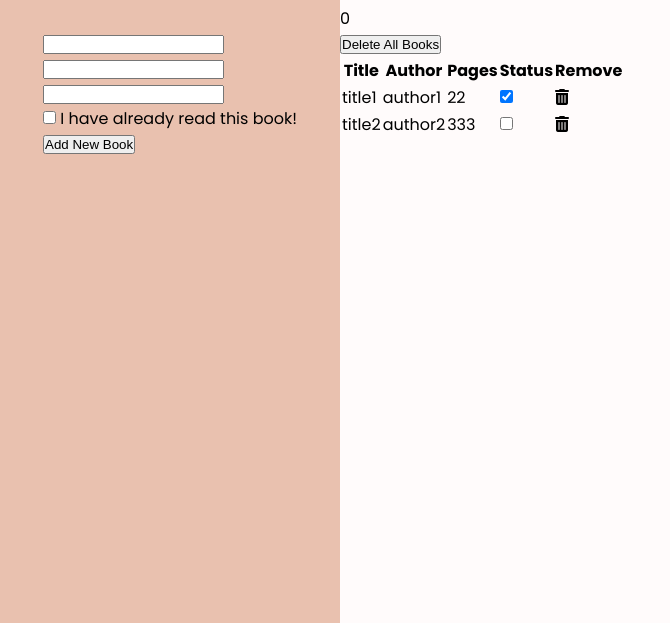
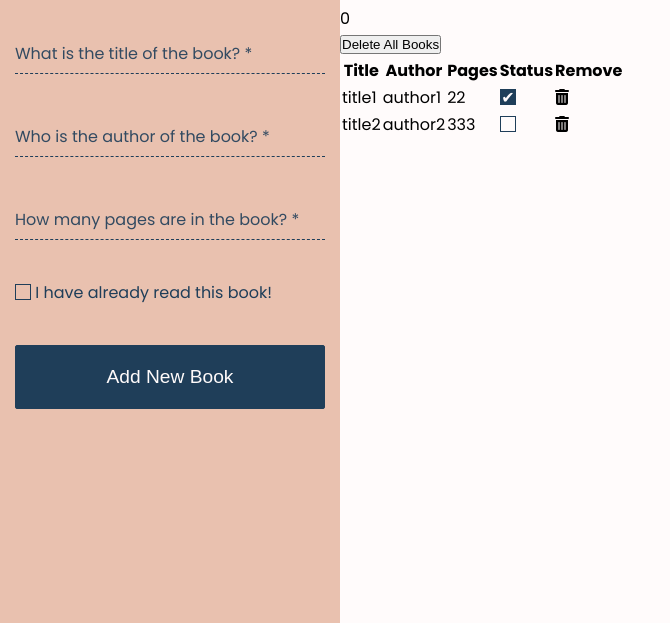
Before and after one commit to ahmeducf/library, a website: page src/index.html in a window 1280 px wide. Shown: the part 119-742 px from the top of the page, without its empty margins (0-670 px from the left). Drawn offline with Linux system fonts and the light colour scheme.

Commit message:
Set up form layout
- Add styles for form widgets.

- Disable auto-complete for text input widgets.

- Add transitioned placeholder for text and number inputs.

- Change checkbox input default Styles.

- change border-radius CSS variable.

- Add basic client-side form validation using CSS.

```diff
--- a/src/index.html
+++ b/src/index.html
@@ -74,17 +74,20 @@
           <legend>Book Details</legend>
 
           <div class="input-text">
-            <input type="text" name="title" id="title" />
+            <input type="text" name="title" id="title" autocomplete="off" required />
+            <span class="placeholder">What is the title of the book? *</span>
             <label for="title">Book Title</label>
           </div>
 
           <div class="input-text">
-            <input type="text" name="author" id="author" />
+            <input type="text" name="author" id="author" autocomplete="off" required />
+            <span class="placeholder">Who is the author of the book? *</span>
             <label for="author">Book Author</label>
           </div>
 
           <div class="input-number">
-            <input type="number" name="pages" id="pages" />
+            <input type="number" name="pages" id="pages" required min="1" />
+            <span class="placeholder">How many pages are in the book? *</span>
             <label for="pages">Number of Pages</label>
           </div>
 
--- a/src/style.css
+++ b/src/style.css
@@ -16,7 +16,7 @@
   --red: #d05050;
   --dark-red: #be3e3e;
 
-  --border-radius: 8px;
+  --border-radius: 2px;
 
   --spacing-xs: 5px;
   --spacing-sm: 10px;
@@ -39,6 +39,13 @@ html {
   box-sizing: inherit;
   padding: 0;
   margin: 0;
+}
+
+input,
+input:focus button,
+button:focus {
+  appearance: none;
+  outline: none;
 }
 
 body {
@@ -79,13 +86,56 @@ main {
 /* Sidebar Form Section */
 .sidebar form {
   flex: 1;
+  width: 100%;
 }
 
 .sidebar form fieldset {
   border: 0;
+  display: flex;
+  flex-direction: column;
+  row-gap: var(--spacing-xl);
 }
 
-.sidebar form div > label:not([for="read"]),
+.sidebar form input[type='text'],
+.sidebar form input[type='number'] {
+  width: 100%;
+  padding: var(--spacing-md) 0 var(--spacing-xs) 0;
+  font-size: 1.2rem;
+  color: var(--blue);
+  background-color: transparent;
+  border: 0;
+  border-bottom: 1.5px dashed var(--blue);
+  transition: all 0.3s;
+}
+
+input[type='text']:focus,
+input[type='number']:focus {
+  border-bottom-color: var(--white);
+  position: relative;
+}
+
+form fieldset div {
+  position: relative;
+}
+
+form fieldset .placeholder {
+  position: absolute;
+  color: var(--blue);
+  opacity: 0.9;
+  top: 10px;
+  left: 0px;
+  width: 100%;
+  transition: all 0.3s;
+  transform-origin: 0% 0%;
+  pointer-events: none;
+}
+
+.sidebar form input:valid + .placeholder,
+.sidebar form input:focus + .placeholder {
+  transform: scale(0.8) translateY(-24px);
+}
+
+.sidebar form div > label:not([for='read']),
 .sidebar form legend {
   position: absolute;
   left: -10000px;
@@ -93,6 +143,55 @@ main {
   overflow: hidden;
   width: 0;
   height: 0;
+}
+
+input[type='checkbox'] {
+  position: relative;
+  width: 16px;
+  height: 16px;
+  border: 1px solid var(--blue);
+  vertical-align: -2px;
+  color: var(--white);
+}
+
+input[type='checkbox']::before {
+  content: '✔';
+  position: absolute;
+  font-size: 16px;
+  right: -0.1px;
+  top: -0.1em;
+  visibility: hidden;
+}
+
+input[type='checkbox']:checked {
+  background-color: var(--blue);
+}
+
+input[type='checkbox']:checked::before {
+  visibility: visible;
+}
+
+form fieldset input[type='checkbox'] + label {
+  color: var(--blue);
+  width: calc(100% - 24px);
+  display: inline-block;
+}
+
+form fieldset button[type='submit'] {
+  padding: var(--spacing-lg) 0;
+  border: 1px solid var(--blue);
+  border-radius: 2px;
+  background-color: var(--blue);
+  color: var(--white);
+  font-size: 1.2rem;
+  transition: 0.3s;
+}
+
+form fieldset button[type='submit']:hover {
+  cursor: pointer;
+  border-color: var(--dark-blue);
+  background-color: var(--dark-blue);
+  transition: 0.3s;
 }
 
 /* Sidebar Footer Section */
```
